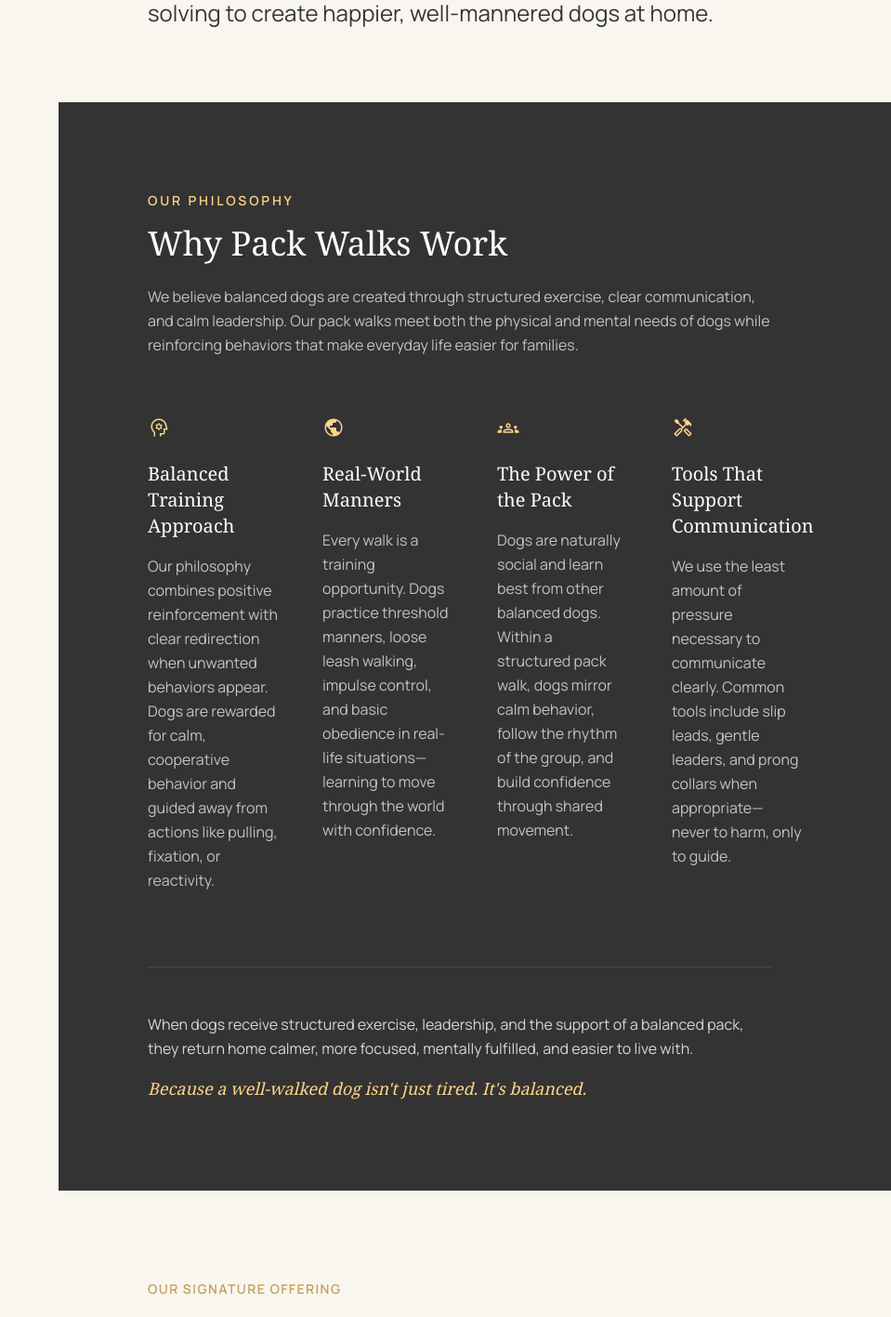
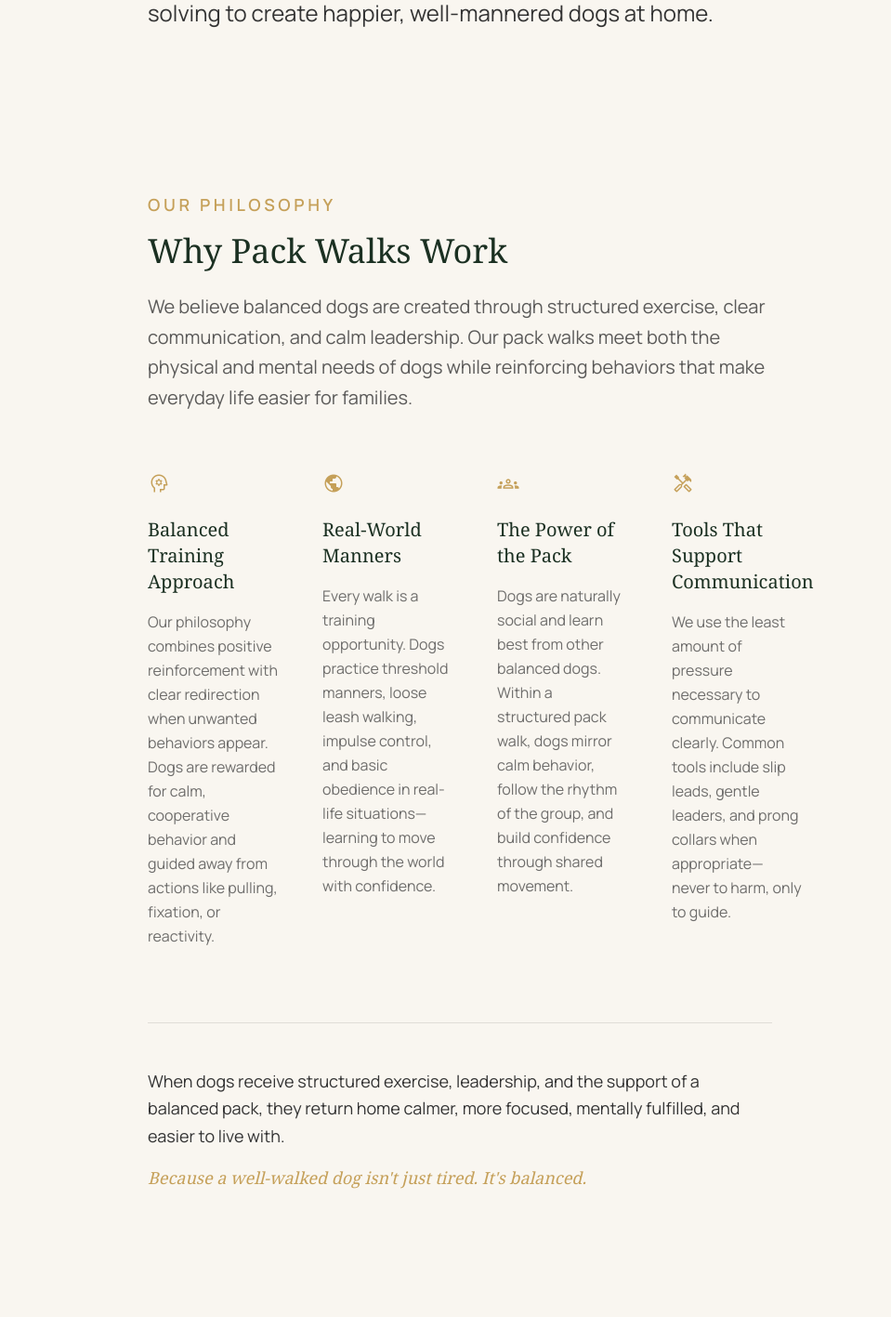
Before and after one commit to EducatedBernie/gentlemans-paw, a Next.js app: page / in a window 1280 px wide. Shown: the part 1030-2447 px from the top of the page at 93% size, without its empty margins (321-1280 px from the left). Built offline with nearby package versions, Linux system fonts and the light colour scheme.

Commit message:
Match philosophy section to cream bg, enlarge all gold subsection labels

```diff
--- a/src/components/sections/AboutSection.tsx
+++ b/src/components/sections/AboutSection.tsx
@@ -44,15 +44,15 @@ export default function AboutSection() {
       </div>
 
       {/* Why Pack Walks Work */}
-      <div className="bg-[#333333] py-24">
+      <div className="bg-[#F9F6F0] py-24">
         <div className="px-6 md:px-16 lg:px-24 max-w-7xl mx-auto">
-          <p className="text-sm font-semibold tracking-[0.2em] uppercase text-[#fed488] mb-4">
+          <p className="text-lg font-semibold tracking-[0.2em] uppercase text-[#C5A059] mb-4">
             Our Philosophy
           </p>
-          <h3 className="font-headline text-3xl md:text-4xl text-white mb-6">
+          <h3 className="font-headline text-3xl md:text-4xl text-[#1B3022] mb-6">
             Why Pack Walks Work
           </h3>
-          <p className="text-white/70 leading-relaxed max-w-2xl mb-16">
+          <p className="text-[#333333]/80 leading-relaxed max-w-2xl mb-16 text-xl">
             We believe balanced dogs are created through structured exercise,
             clear communication, and calm leadership. Our pack walks meet both
             the physical and mental needs of dogs while reinforcing behaviors
@@ -61,13 +61,13 @@ export default function AboutSection() {
           <div className="grid grid-cols-1 md:grid-cols-2 lg:grid-cols-4 gap-12">
             {philosophyItems.map((item) => (
               <div key={item.title} className="flex flex-col">
-                <span className="material-symbols-outlined text-[#fed488] text-4xl mb-6">
+                <span className="material-symbols-outlined text-[#C5A059] text-4xl mb-6">
                   {item.icon}
                 </span>
-                <h4 className="font-headline text-xl text-white mb-4">
+                <h4 className="font-headline text-xl text-[#1B3022] mb-4">
                   {item.title}
                 </h4>
-                <p className="text-white/70 leading-relaxed text-base">
+                <p className="text-[#333333]/70 leading-relaxed text-base">
                   {item.description}
                 </p>
               </div>
@@ -75,13 +75,13 @@ export default function AboutSection() {
           </div>
 
           {/* The Result */}
-          <div className="mt-20 border-t border-white/10 pt-12 max-w-2xl">
-            <p className="text-white/80 leading-relaxed">
+          <div className="mt-20 border-t border-[#e0ddd7] pt-12 max-w-2xl">
+            <p className="text-[#333333] leading-relaxed text-lg">
               When dogs receive structured exercise, leadership, and the support
               of a balanced pack, they return home calmer, more focused, mentally
               fulfilled, and easier to live with.
             </p>
-            <p className="mt-4 font-headline text-lg text-[#fed488] italic">
+            <p className="mt-4 font-headline text-lg text-[#C5A059] italic">
               Because a well-walked dog isn&apos;t just tired. It&apos;s balanced.
             </p>
           </div>
--- a/src/components/sections/DogTrainingSection.tsx
+++ b/src/components/sections/DogTrainingSection.tsx
@@ -18,7 +18,7 @@ export default function DogTrainingSection() {
 
         {/* Right Content */}
         <div>
-          <p className="text-sm font-semibold uppercase tracking-widest text-[#C5A059] mb-4">
+          <p className="text-lg font-semibold uppercase tracking-widest text-[#C5A059] mb-4">
             Personalized Guidance
           </p>
           <h2 className="font-headline text-4xl md:text-5xl font-bold text-[#1B3022] leading-tight">
--- a/src/components/sections/FAQSection.tsx
+++ b/src/components/sections/FAQSection.tsx
@@ -75,7 +75,7 @@ export default function FAQSection() {
   return (
     <section id="faq" className="scroll-mt-16 px-6 py-24">
       <div className="max-w-4xl mx-auto">
-        <p className="text-sm font-semibold uppercase tracking-widest text-[#C5A059] mb-4 text-center">
+        <p className="text-lg font-semibold uppercase tracking-widest text-[#C5A059] mb-4 text-center">
           Concierge Support
         </p>
         <h2 className="font-headline text-3xl md:text-4xl font-bold text-[#1B3022] text-center mb-16">
--- a/src/components/sections/InHomeBoardingSection.tsx
+++ b/src/components/sections/InHomeBoardingSection.tsx
@@ -2,7 +2,7 @@ export default function InHomeBoardingSection() {
   return (
     <section id="boarding" className="scroll-mt-16 bg-[#f0ede7] px-6 md:px-16 lg:px-24 py-24">
       <div className="max-w-7xl mx-auto">
-        <p className="text-sm font-semibold uppercase tracking-widest text-[#C5A059] mb-4 text-center">
+        <p className="text-lg font-semibold uppercase tracking-widest text-[#C5A059] mb-4 text-center">
           Extended Care
         </p>
         <h2 className="font-headline text-3xl md:text-4xl font-bold text-[#1B3022] mb-6 text-center">
--- a/src/components/sections/PackWalkRequirementsSection.tsx
+++ b/src/components/sections/PackWalkRequirementsSection.tsx
@@ -51,7 +51,7 @@ export default function PackWalkRequirementsSection() {
   return (
     <section id="requirements" className="scroll-mt-16 bg-[#1B3022] py-24">
       <div className="px-6 md:px-16 lg:px-24 max-w-7xl mx-auto">
-        <p className="text-sm font-semibold tracking-[0.2em] uppercase text-[#C5A059] mb-4">
+        <p className="text-lg font-semibold tracking-[0.2em] uppercase text-[#C5A059] mb-4">
           Before You Join
         </p>
         <h2 className="font-headline text-3xl md:text-4xl font-bold text-[#F9F6F0] mb-6">
--- a/src/components/sections/PackWalksSection.tsx
+++ b/src/components/sections/PackWalksSection.tsx
@@ -39,7 +39,7 @@ export default function PackWalksSection() {
         <div className="grid grid-cols-1 lg:grid-cols-2 gap-16 items-center">
           {/* Left Content */}
           <div>
-            <p className="text-sm font-semibold uppercase tracking-widest text-[#C5A059] mb-4">
+            <p className="text-lg font-semibold uppercase tracking-widest text-[#C5A059] mb-4">
               Our Signature Offering
             </p>
             <h2 className="font-headline text-4xl md:text-5xl lg:text-6xl font-bold text-[#1B3022] leading-tight">
@@ -171,7 +171,7 @@ export default function PackWalksSection() {
       <div id="pricing" className="scroll-mt-16 px-6 md:px-16 lg:px-24 pb-24 max-w-7xl mx-auto">
         <div className="border-t border-[#e0ddd7] pt-16">
           <div className="mb-12">
-            <p className="text-sm font-semibold uppercase tracking-widest text-[#C5A059] mb-2">
+            <p className="text-lg font-semibold uppercase tracking-widest text-[#C5A059] mb-2">
               Choose Your Walk Pack &amp; Save
             </p>
             <h3 className="font-headline text-3xl md:text-4xl font-bold text-[#1B3022] mb-4">
--- a/src/components/sections/PricingSection.tsx
+++ b/src/components/sections/PricingSection.tsx
@@ -2,7 +2,7 @@ export default function PricingSection() {
   return (
     <section id="pricing" className="scroll-mt-16">
       <div className="px-6 md:px-16 lg:px-24 py-24 max-w-7xl mx-auto">
-        <p className="text-sm font-semibold uppercase tracking-widest text-[#C5A059] mb-4 text-center">
+        <p className="text-lg font-semibold uppercase tracking-widest text-[#C5A059] mb-4 text-center">
           Choose Your Walk Pack &amp; Save
         </p>
         <h2 className="font-headline text-3xl md:text-4xl font-bold text-[#1B3022] mb-6 text-center">
@@ -201,7 +201,7 @@ export default function PricingSection() {
           <p className="text-sm text-[#333333]/60 mb-4">
             All bundles require payment upfront at time of order.
           </p>
-          <p className="text-sm font-semibold uppercase tracking-widest text-[#C5A059] mb-3">
+          <p className="text-lg font-semibold uppercase tracking-widest text-[#C5A059] mb-3">
             Payments Accepted
           </p>
           <div className="flex items-center justify-center gap-6 flex-wrap">
--- a/src/components/sections/TeamSection.tsx
+++ b/src/components/sections/TeamSection.tsx
@@ -70,7 +70,7 @@ export default function TeamSection() {
 
           {/* Right: Story Content */}
           <div className="flex flex-col justify-center">
-            <p className="text-sm font-semibold tracking-[0.2em] uppercase text-[#C5A059] mb-4">
+            <p className="text-lg font-semibold tracking-[0.2em] uppercase text-[#C5A059] mb-4">
               About the Founder
             </p>
             <h2 className="font-headline text-3xl md:text-4xl text-[#1B3022] mb-8">
@@ -117,7 +117,7 @@ export default function TeamSection() {
 
       {/* Team Grid */}
       <div className="px-6 md:px-16 lg:px-24 pb-24 max-w-7xl mx-auto">
-        <p className="text-sm font-semibold tracking-[0.2em] uppercase text-[#C5A059] mb-4">
+        <p className="text-lg font-semibold tracking-[0.2em] uppercase text-[#C5A059] mb-4">
           The Team
         </p>
         <h3 className="font-headline text-3xl md:text-4xl text-[#1B3022] mb-16">
```
